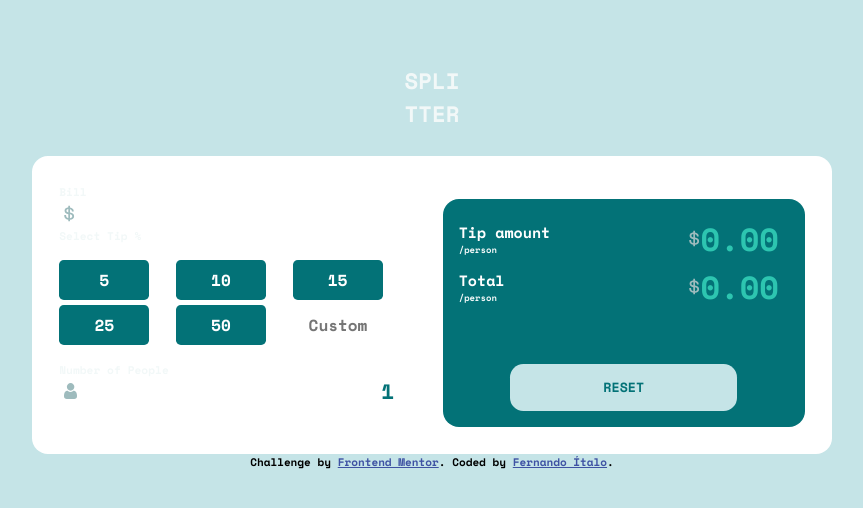
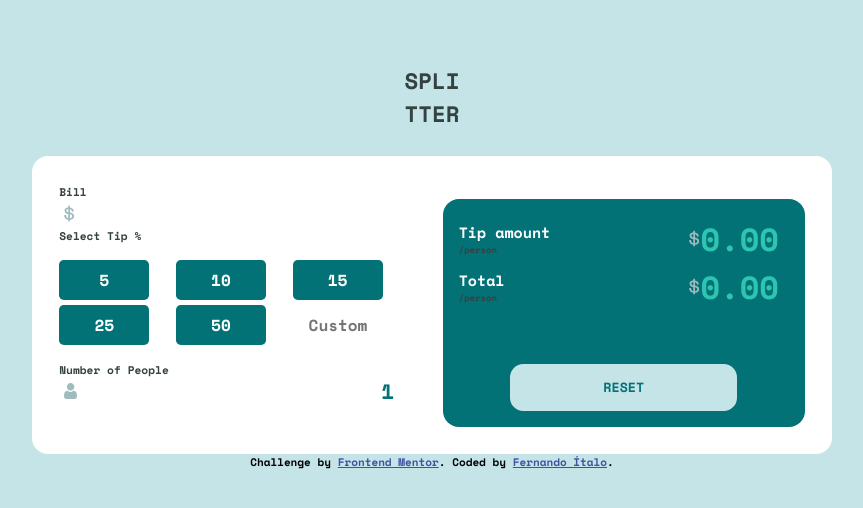
Before and after one commit to fernandoitalodev/tip-calculator, a plain HTML site: page index.html in a window 1280 px wide. Shown: the whole page, without its empty margins (208-1071 px from the left). Drawn offline with nearby package versions, Linux system fonts and the light colour scheme.

Commit message:
alterações nas cores das fontes

```diff
--- a/sass/style.scss
+++ b/sass/style.scss
@@ -10,7 +10,7 @@
     border:none;
 }
 $bg-color:hsl(185, 41%, 84%);
-$gray-color: hsl(180, 30%, 96%);
+$gray-color: hsl(180, 12%, 23%);
 $dark-cian: hsl(183, 95%, 24%);
 $selected-color:#26c2ad;
 
```
Also changed, not shown: css/style.css, design/active-states.jpg (deleted), design/desktop-design-completed.jpg (deleted), design/desktop-design-empty.jpg (deleted), design/desktop-preview.jpg (deleted), design/mobile-design.jpg (deleted).
